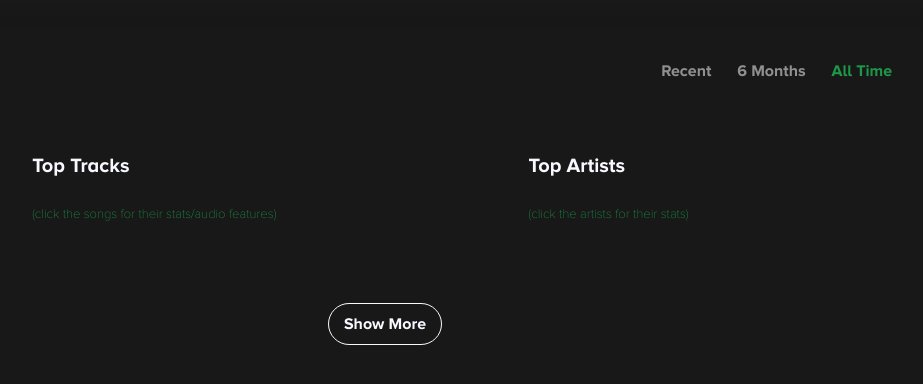
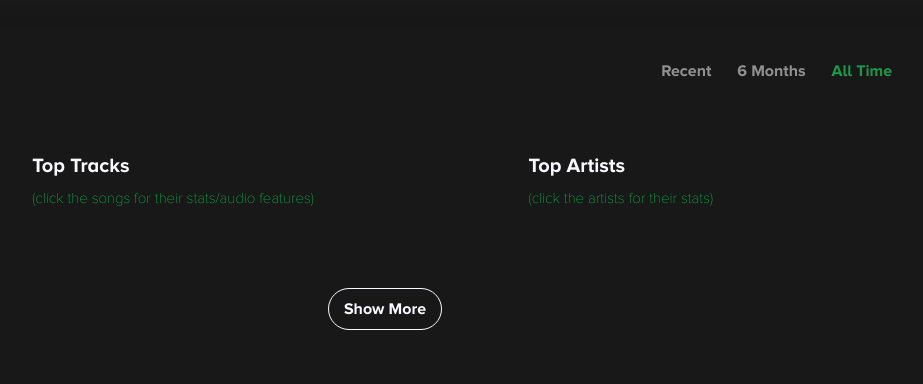
Before and after one commit to parth-p29/Diversify, a Flask app: template templates/music.html in a window 1280 px wide. Shown: the part 99-483 px from the top of the page, without its empty margins (255-1178 px from the left). Run offline with Flask 2, Linux system fonts and the light colour scheme; the template is opened without the code that fills it, so the values that code supplies are empty.

Commit message:
style fix

```diff
--- a/static/css/music.css
+++ b/static/css/music.css
@@ -35,7 +35,7 @@ a:hover p {
 h3{
     color: ghostwhite;
     font-size: 20px;
-    margin-bottom: 25px;
+    margin-bottom: 10px;
 }
 .content{
     width: 350px;
@@ -66,7 +66,8 @@ p{
     opacity: 80%;
 }
 .info{
-    color: #1DB954;
+    color: #00e450;
+    font-size: 15px;
 }
 .song-info{
     margin-top:6px;
```
